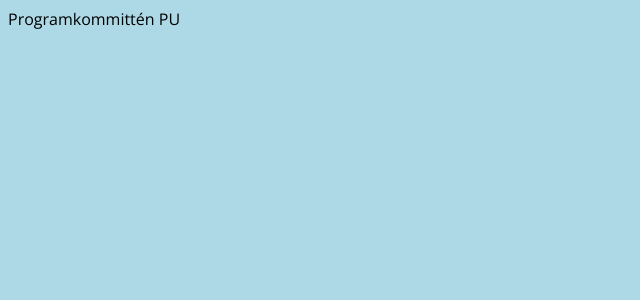
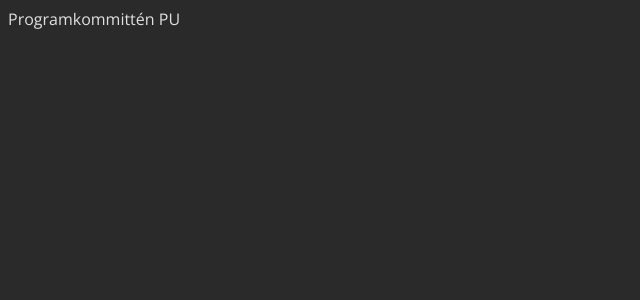
Before and after one commit to Programkommitten-PU/programkommitten.se, a Next.js app: page / in a window 1280 px wide. Shown: the top 300 px of the page, without its empty margins (0-640 px from the left). Built offline with nearby package versions, Linux system fonts and the light colour scheme.

Commit message:
Add correct colors to theme and apply to global theme

```diff
--- a/src/app/themes/GlobalStyle.ts
+++ b/src/app/themes/GlobalStyle.ts
@@ -3,6 +3,8 @@ import { createGlobalStyle } from 'styled-components'
 
 export const GlobalStyle = createGlobalStyle`
   body {
-    background-color: lightblue;
+    background-color: ${({ theme }) => theme.colors.main};
+
+    color: ${({ theme }) => theme.colors.secondary};
   }
 `
--- a/src/app/themes/theme.json
+++ b/src/app/themes/theme.json
@@ -1,7 +1,7 @@
 {
   "colors": {
-    "background": "#232323",
-    "selection": "#006a6a",
-    "text": "#fbf8f3"
+    "main": "#2a2a2a",
+    "primary": "#d2232a",
+    "secondary": "#e0e0e0"
   }
 }
```
